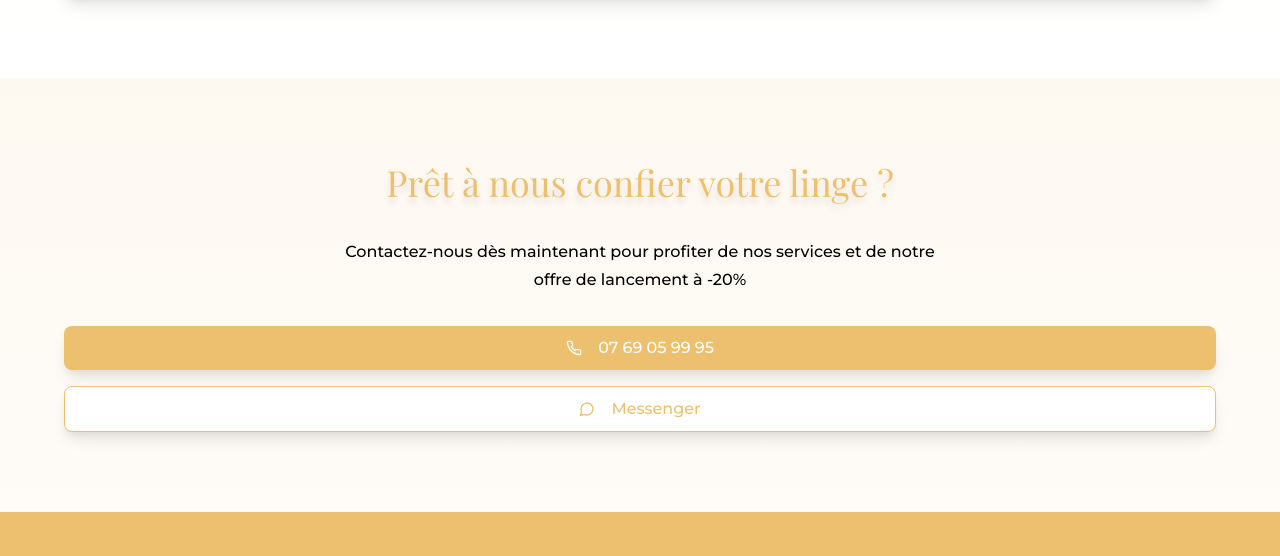
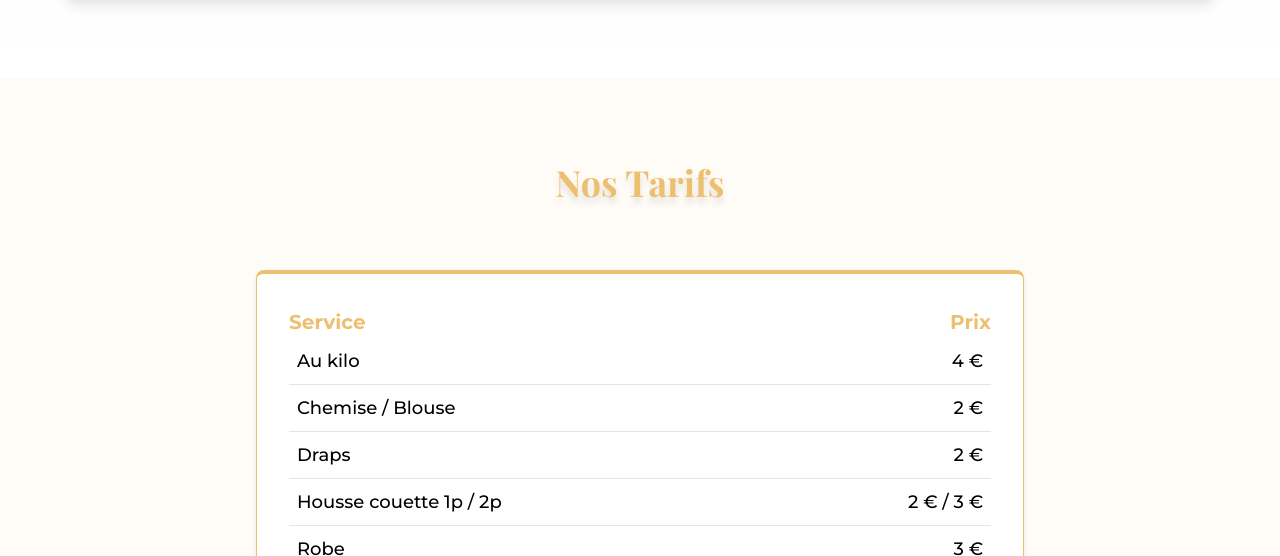
Before and after one commit to DeZoST/angel, a website built with Vite: page index.html in a window 1280 px wide. Shown: the part 1802-2358 px from the top of the page. Built offline with nearby package versions, Linux system fonts and the light colour scheme; a web font is replaced by a local one.

Commit message:
Pricings section

```diff
--- a/index.html
+++ b/index.html
@@ -293,6 +293,47 @@
                 </ul>
             </div>
         </section>
+        <section id="tarifs" class="pricing-section">
+            <div class="container">
+                <h2 class="pricing-title">Nos Tarifs</h2>
+                <div class="pricing-card">
+                    <table class="pricing-table">
+                        <thead>
+                            <tr>
+                                <th class="pricing-header">Service</th>
+                                <th class="pricing-header text-right">Prix</th>
+                            </tr>
+                        </thead>
+                        <tbody>
+                            <tr class="pricing-row">
+                                <td class="pricing-cell">Au kilo</td>
+                                <td class="pricing-cell text-right">4 €</td>
+                            </tr>
+                            <tr class="pricing-row">
+                                <td class="pricing-cell">Chemise / Blouse</td>
+                                <td class="pricing-cell text-right">2 €</td>
+                            </tr>
+                            <tr class="pricing-row">
+                                <td class="pricing-cell">Draps</td>
+                                <td class="pricing-cell text-right">2 €</td>
+                            </tr>
+                            <tr class="pricing-row">
+                                <td class="pricing-cell">
+                                    Housse couette 1p / 2p
+                                </td>
+                                <td class="pricing-cell text-right">
+                                    2 € / 3 €
+                                </td>
+                            </tr>
+                            <tr class="pricing-row">
+                                <td class="pricing-cell">Robe</td>
+                                <td class="pricing-cell text-right">3 €</td>
+                            </tr>
+                        </tbody>
+                    </table>
+                </div>
+            </div>
+        </section>
         <section id="contact" class="contact">
             <div class="contact-wrapper container">
                 <h2 class="contact-title">Prêt à nous confier votre linge ?</h2>
--- a/src/styles/style.css
+++ b/src/styles/style.css
@@ -444,6 +444,72 @@ a {
     color: var(--clr-bg-header);
 }
 
+.pricing-section {
+    padding: 5rem 0;
+    background-color: rgba(253, 245, 230, 0.3);
+    position: relative;
+    overflow: hidden;
+}
+
+.pricing-title {
+    font-size: var(--fs-4xl);
+    text-align: center;
+    color: #edc06f;
+    margin-bottom: 4rem;
+    text-shadow: var(--text-shadow);
+}
+
+.pricing-card {
+    max-width: 48rem;
+    margin: 0 auto;
+    padding: 2rem;
+    background-color: rgba(255, 255, 255, 0.9);
+    box-shadow: var(--shadow-md);
+    backdrop-filter: blur(10px);
+
+    border: 1px solid var(--clr-bg-header);
+    border-top: 4px solid var(--clr-bg-header);
+    border-radius: 0.5rem;
+}
+
+.pricing-row {
+    border-bottom: 1px solid rgba(0, 0, 0, 0.1);
+    transition: background-color 250ms;
+}
+
+.pricing-row:last-child {
+    border-bottom: none;
+}
+
+.pricing-table {
+    width: 100%;
+    border-collapse: collapse;
+}
+
+.pricing-header {
+    color: var(--clr-bg-header);
+    font-size: var(--fs-xl);
+    text-align: left;
+}
+
+.pricing-header.text-right {
+    text-align: right;
+}
+
+.pricing-row:hover {
+    background-color: rgba(253, 245, 230, 0.3);
+}
+
+.pricing-cell {
+    padding: 0.5rem;
+    font-size: var(--fs-lg);
+    font-weight: 500;
+}
+
+.pricing-cell.text-right {
+    text-align: right;
+}
+
 .contact {
     background: var(--cta-gradient);
 }
```
